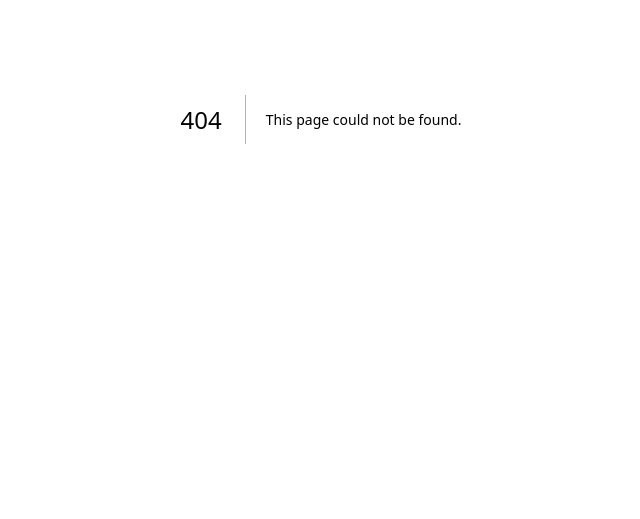
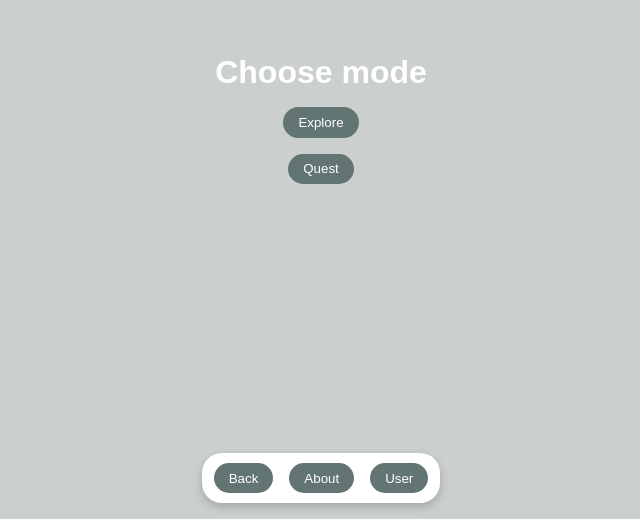
Before and after one commit to elsakatrin/greenstep-isl, a Next.js app in the folder betterstep/: page /mode in a window 1280 px wide. Before the commit this address had no page. Shown: the part 281-800 px from the top of the page, without its empty margins (319-959 px from the left). Built offline with nearby package versions, Linux system fonts and the light colour scheme.

Commit message:
Adds choice page
For choosing explore or quest mode

```diff
--- a/betterstep/src/components/Layout/Layout.module.css
+++ b/betterstep/src/components/Layout/Layout.module.css
@@ -7,4 +7,5 @@
   flex-direction: column;
   align-items: center;
   justify-content: center;
+  gap: 1rem;
 }
--- a/betterstep/src/components/Layout/Layout.module.scss
+++ b/betterstep/src/components/Layout/Layout.module.scss
@@ -7,4 +7,5 @@
   flex-direction: column;
   align-items: center;
   justify-content: center;
+  gap: 1rem;
 }
--- /dev/null
+++ b/betterstep/src/pages/choice.js
@@ -0,0 +1 @@
+// moved to mode/index.js
--- a/betterstep/src/pages/list.js
+++ b/betterstep/src/pages/list.js
@@ -1,10 +1,13 @@
 import Layout from "@/components/Layout/Layout"
+
+// This should probably be a component that renders a list dynamically
 
 export default function List() {
     return (
         <>
             <Layout title="List">
                 <h1>List</h1>
+
             </Layout>
         </>
     )
--- /dev/null
+++ b/betterstep/src/pages/mode/index.js
@@ -0,0 +1,23 @@
+import Button from '@/components/Button/Button'
+import Layout from '@/components/Layout/Layout'
+import Link from 'next/link'
+
+export default function Choice() {
+    return (
+        <>
+            <Layout title="Choice">
+                <h1>Choose mode</h1>
+                <Button>
+                    <Link href="/mode/explore">
+                        Explore
+                    </Link>
+                </Button>
+                <Button>
+                    <Link href="/mode/quest">
+                        Quest
+                    </Link>
+                </Button>
+            </Layout>
+        </>
+    )
+}
--- a/betterstep/src/pages/user.js
+++ b/betterstep/src/pages/user/index.js
@@ -1,4 +1,6 @@
 import Layout from "@/components/Layout/Layout"
+
+// user management view?
 
 export default function User() {
     return (
```
Also changed, not shown: betterstep/src/pages/map.js (+8 -8 lines), betterstep/src/pages/mode/explore.js (added, +14 -0 lines), betterstep/src/pages/mode/quest.js (added, +13 -0 lines).
